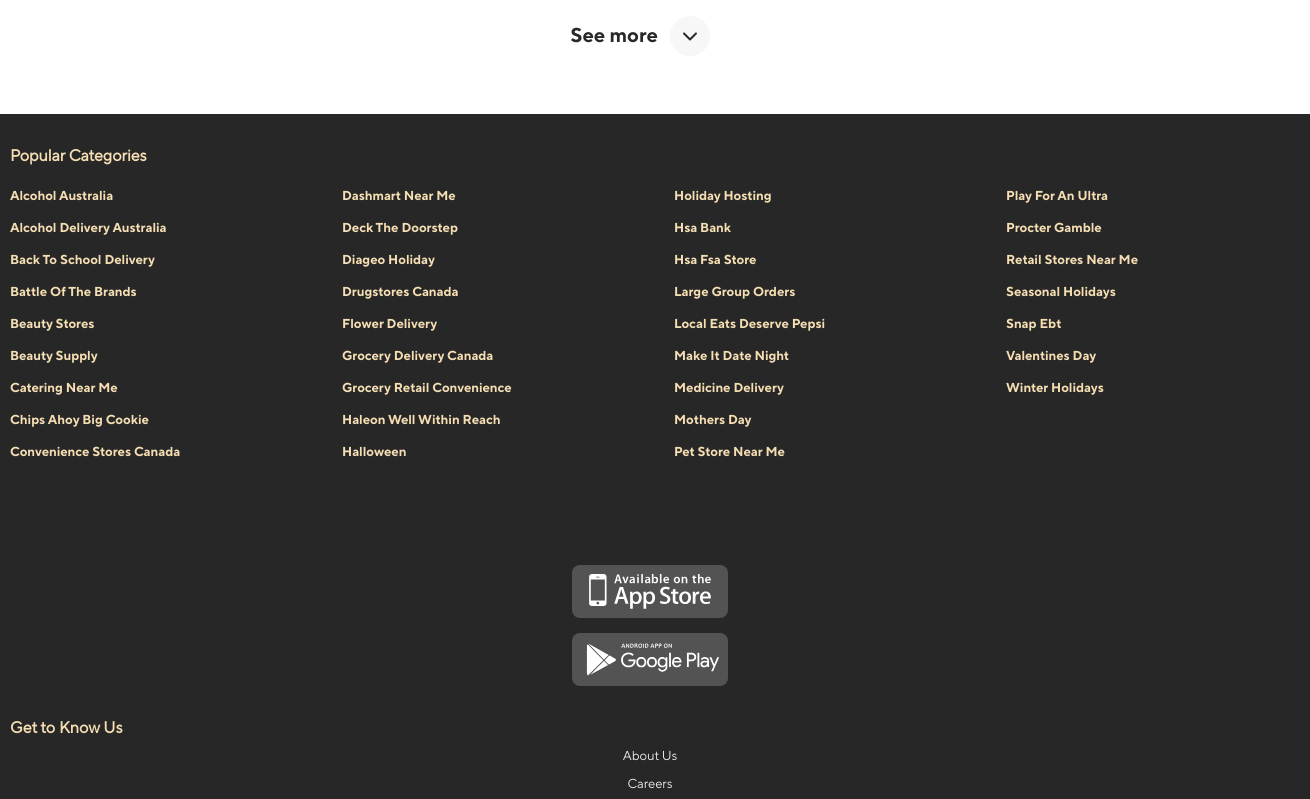
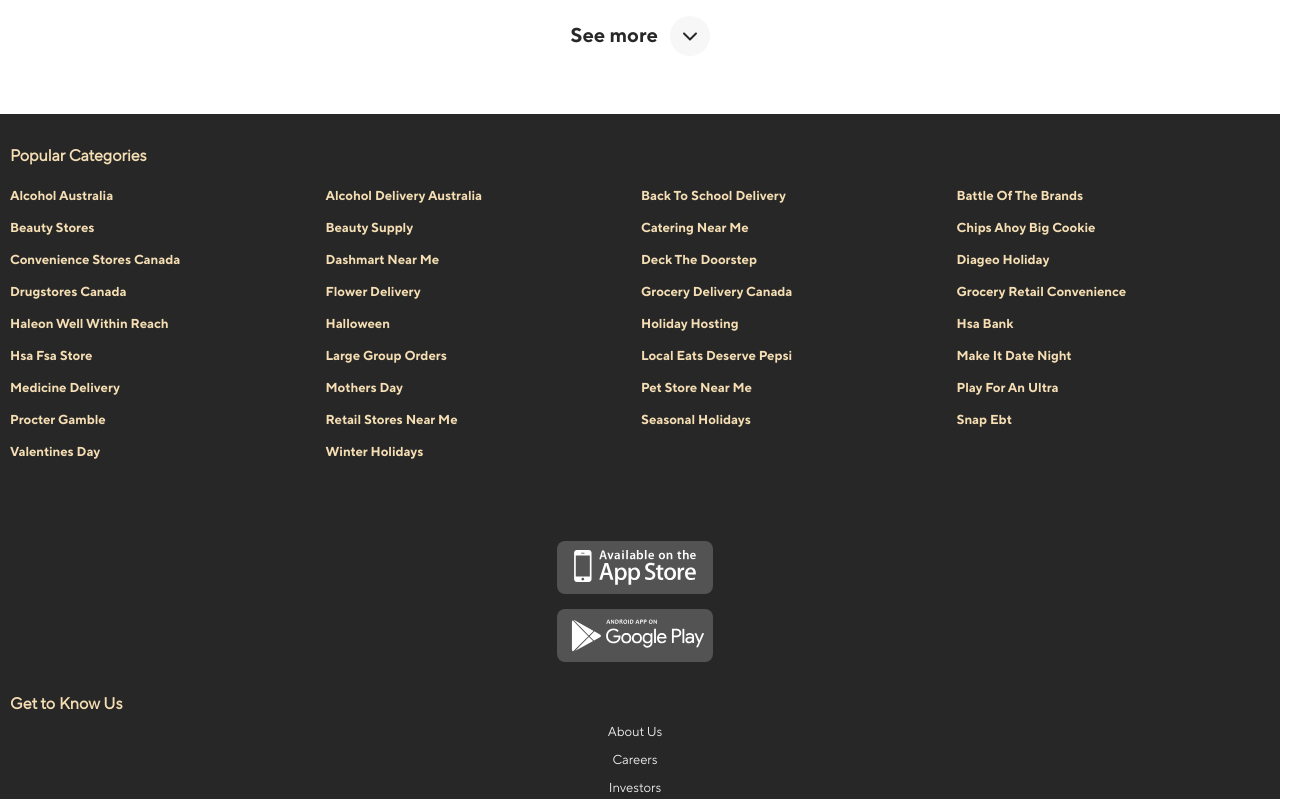
Before and after one commit to GouriiNandanaa/DoorDash-Clone, a plain HTML site: page index.html in a window 1280 px wide. Shown: the part 5668-6467 px from the top of the page, 1310 px wide, since content can reach past the window. Drawn offline with Linux system fonts and the light colour scheme.

Commit message:
Added rest

```diff
--- a/styles8.css
+++ b/styles8.css
@@ -1,7 +1,7 @@
 footer {
 
-  width: 100%;
-  overflow-x: hidden;
+  /* width: 100%; */
+  /* overflow-x: hidden; */
 
   background-color: #272727;
   padding-top: 32px;
@@ -23,7 +23,7 @@
   color: wheat;
 }
 
-footer .four-col {
+/* footer .four-col {
 
 
 
@@ -46,17 +46,38 @@
 footer .four-col li{
     font-family: 'Bold';
   width: 25%;
-  /* min-width: 150px; */
+
   list-style: none;
   color: wheat;
 }
 
 footer .four-col li:hover{
     text-decoration: underline;
+} */
+/* &&&&&&&&&&&&&&&&&&&&&&&&&&&&&&&&&&&&&&&&&&&&&&&&&&&&& */
+footer .four-col {
+  display: grid;
+
+grid-template-columns: repeat(4, 1fr);
+gap: 12px;
+  padding-top: 12px;
+  padding-left: 0;
+  margin: 0;
+  margin-bottom: 32px;
+  text-align: left;
 }
 
+footer .four-col li {
+  list-style: none;
+  color: wheat;
+  font-family: 'Bold';
+}
 
+footer .four-col li:hover{
+    text-decoration: underline;
+}
 
+/* ********************************** */
 
 footer .svgs{
   margin-top: 64px;
```
